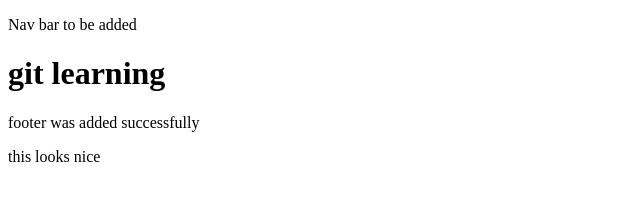
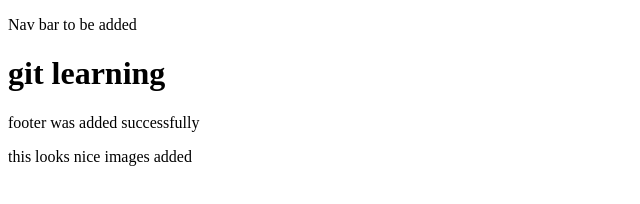
Before and after one commit to PreethiEdara/git_yt, a plain HTML site: page index.html in a window 1280 px wide. Shown: the whole page, without its empty margins (0-640 px from the left). Drawn offline with Linux system fonts and the light colour scheme.

Commit message:
images added

```diff
--- a/index.html
+++ b/index.html
@@ -10,5 +10,6 @@
     <h1>git learning</h1>
     <p>footer was added successfully</p>
     this looks nice
+    images added
 </body>
 </html>
```
